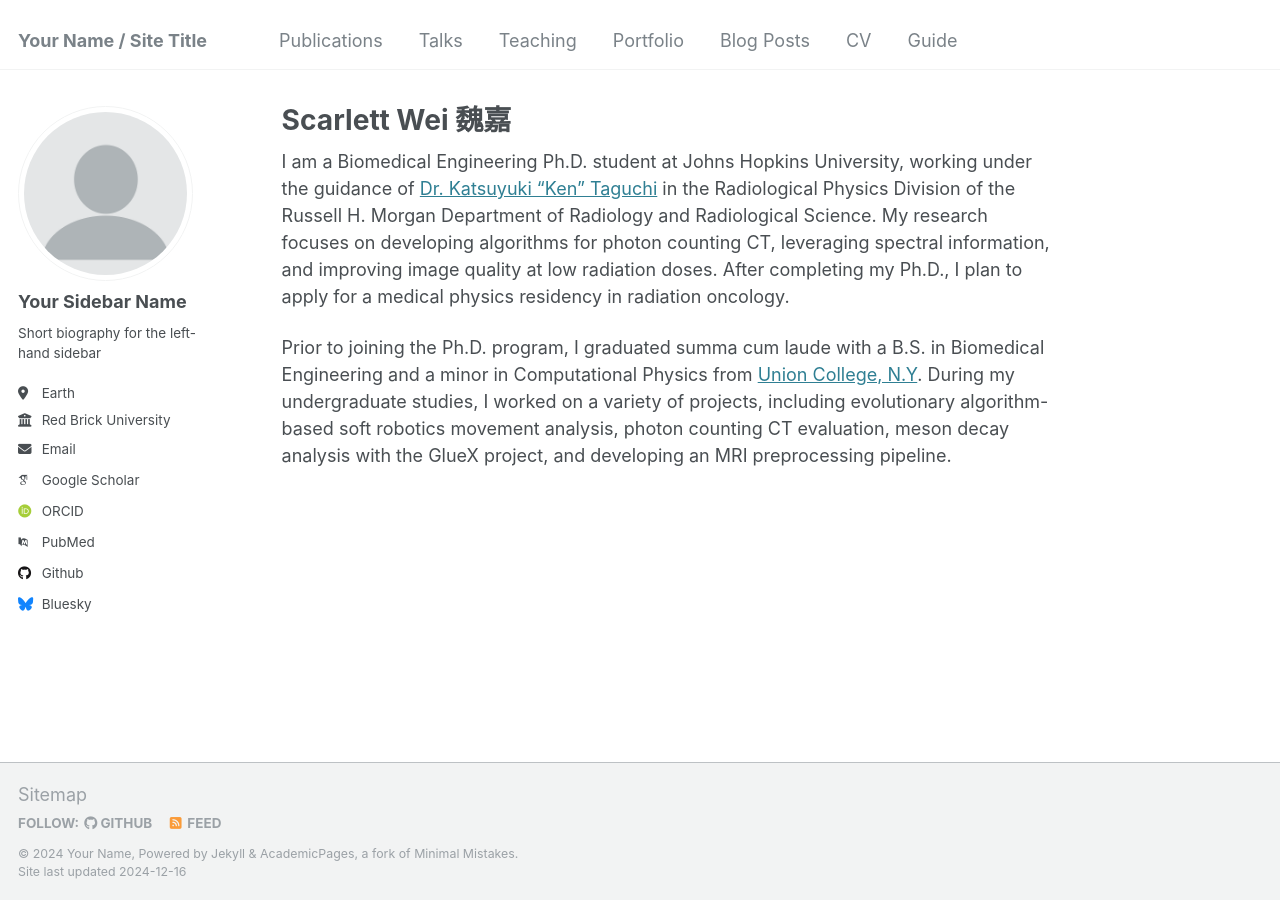
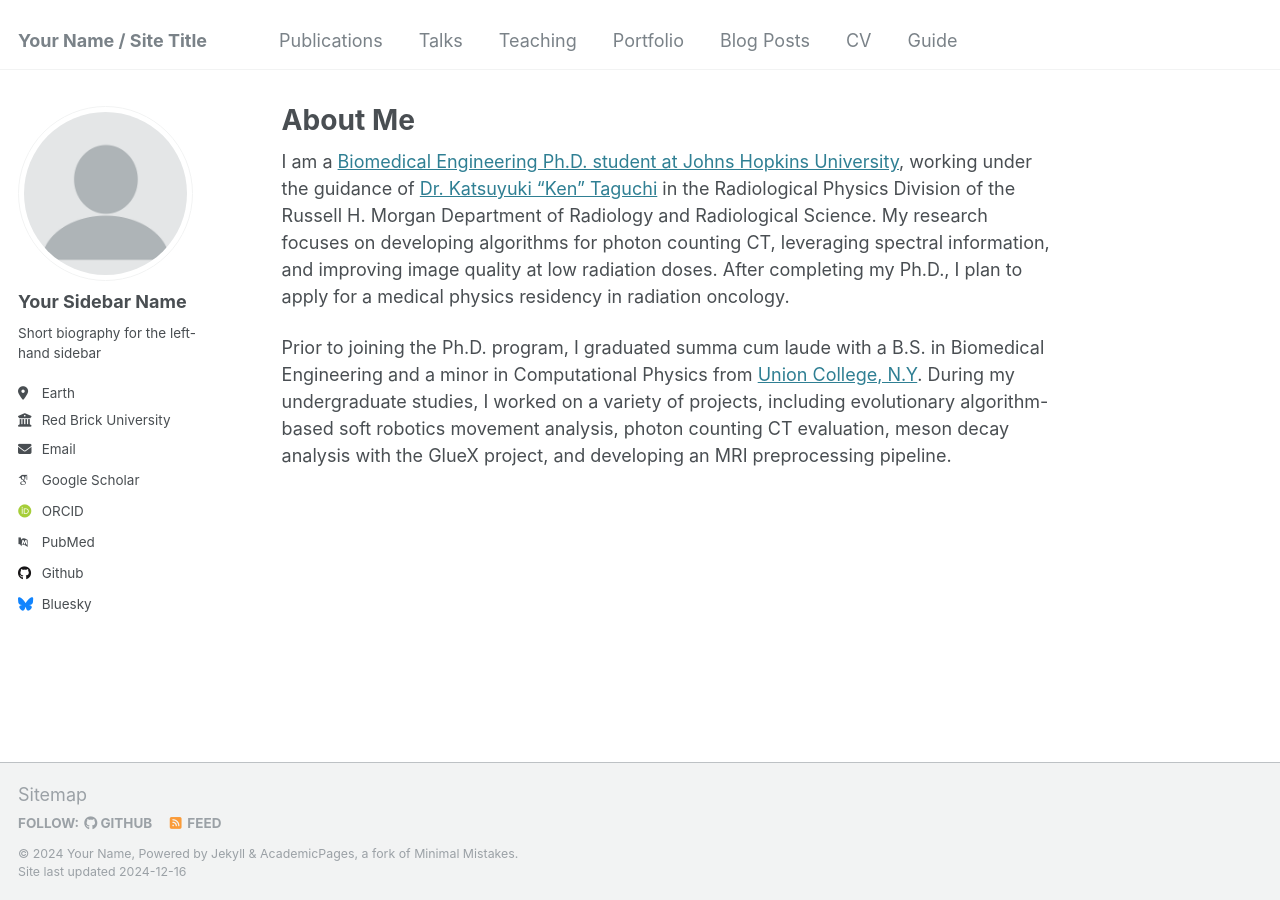
Before and after one commit to scarlettwei-jia/scarlett_wei, a Jekyll site: the page built from _pages/about.md, in a window 1280 px wide. Built offline with Jekyll 4.4.1, drawn with Linux system fonts in a browser that asks for light colours; some web fonts are replaced.

Commit message:
Update about.md

```diff
--- a/_pages/about.md
+++ b/_pages/about.md
@@ -1,11 +1,11 @@
 ---
 permalink: /
-title: "Scarlett Wei 魏嘉"
+title: "About Me"
 author_profile: true
 redirect_from:
   - /about/
   - /about.html
 ---
-I am a Biomedical Engineering Ph.D. student at Johns Hopkins University, working under the guidance of [Dr. Katsuyuki “Ken” Taguchi](https://profiles.hopkinsmedicine.org/provider/ken-taguchi/2777799) in the Radiological Physics Division of the Russell H. Morgan Department of Radiology and Radiological Science. My research focuses on developing algorithms for photon counting CT, leveraging spectral information, and improving image quality at low radiation doses. After completing my Ph.D., I plan to apply for a medical physics residency in radiation oncology.
+I am a [Biomedical Engineering Ph.D. student at Johns Hopkins University](https://www.bme.jhu.edu), working under the guidance of [Dr. Katsuyuki “Ken” Taguchi](https://profiles.hopkinsmedicine.org/provider/ken-taguchi/2777799) in the Radiological Physics Division of the Russell H. Morgan Department of Radiology and Radiological Science. My research focuses on developing algorithms for photon counting CT, leveraging spectral information, and improving image quality at low radiation doses. After completing my Ph.D., I plan to apply for a medical physics residency in radiation oncology.
 
 Prior to joining the Ph.D. program, I graduated summa cum laude with a B.S. in Biomedical Engineering and a minor in Computational Physics from [Union College, N.Y](https://www.union.edu/ecbe/biomedical-engineering). During my undergraduate studies, I worked on a variety of projects, including evolutionary algorithm-based soft robotics movement analysis, photon counting CT evaluation, meson decay analysis with the GlueX project, and developing an MRI preprocessing pipeline.
```
